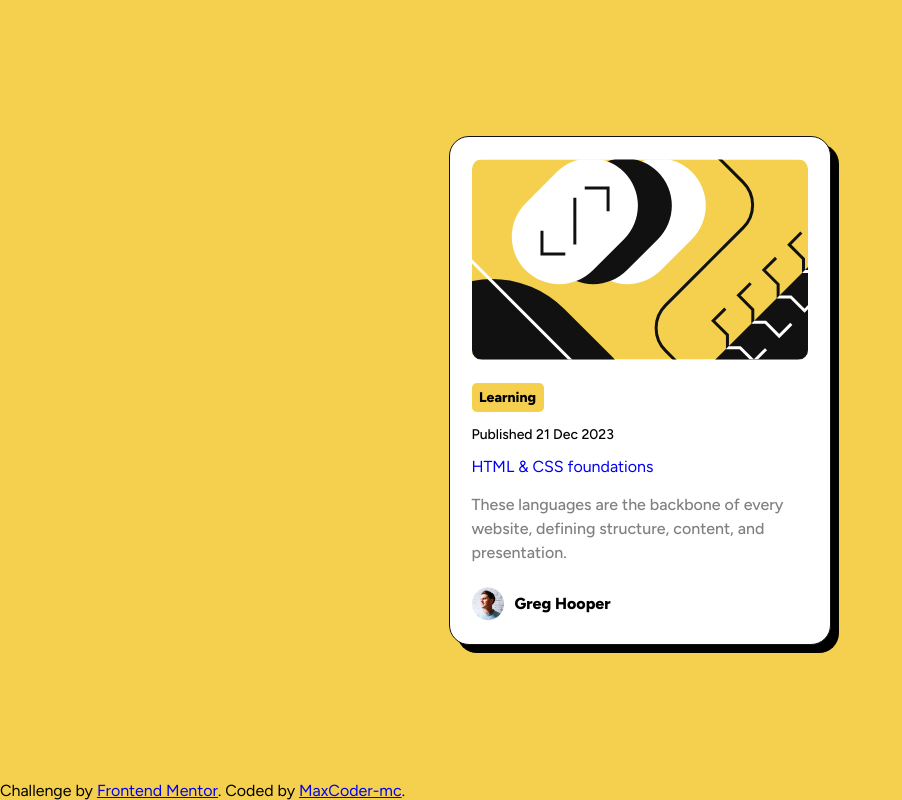
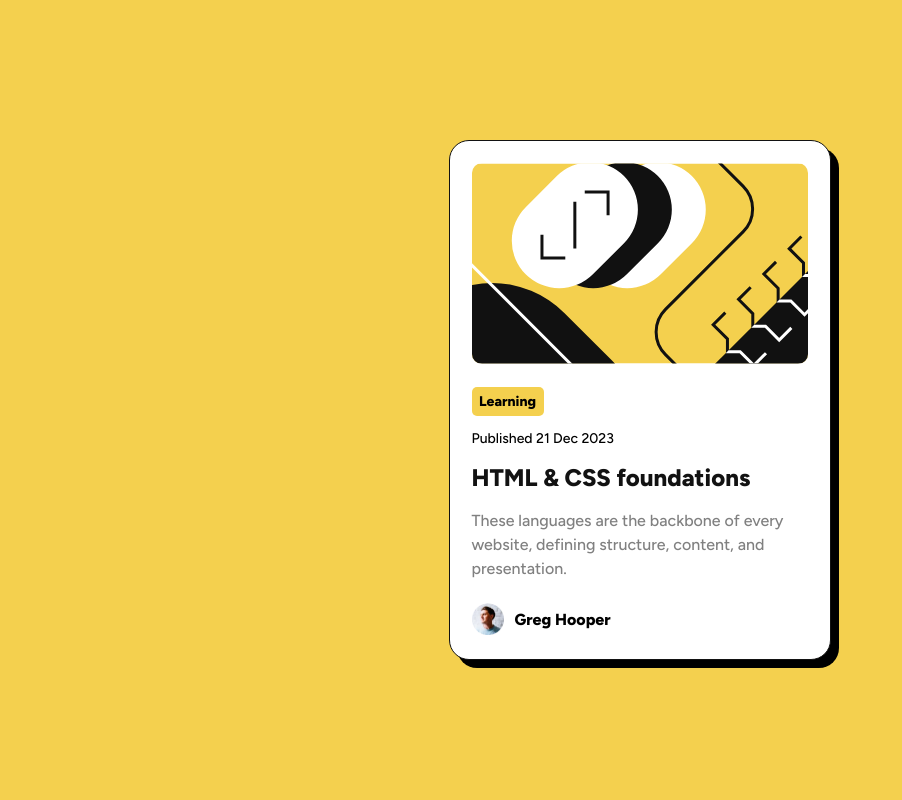
Before and after one commit to MaxCoder-mc/Blog-preview-card, a plain HTML site: page index.html in a window 1280 px wide. Shown: the whole page, without its empty margins (0-902 px from the left). Drawn offline with Linux system fonts and the light colour scheme.

Commit message:
Update index.html

```diff
--- a/index.html
+++ b/index.html
@@ -21,7 +21,7 @@
       <p class="hashtag">Learning</p>
       <p class="publish-date">Published 21 Dec 2023</p>
       <a href="#" class="title">
-        HTML & CSS foundations
+        <h1>HTML & CSS foundations</h1>
       </a>
       <p class="details">
         These languages are the backbone of every website, defining structure, content, and presentation.
@@ -35,9 +35,9 @@
     </div>
   </main>
 
-  <footer class="attribution">
+  <!-- <footer class="attribution">
     Challenge by <a href="https://www.frontendmentor.io?ref=challenge" target="_blank">Frontend Mentor</a>.
     Coded by <a href="https://github.com/MaxCoder-mc">MaxCoder-mc</a>.
-  </footer>
+  </footer> -->
 </body>
 </html>
```
